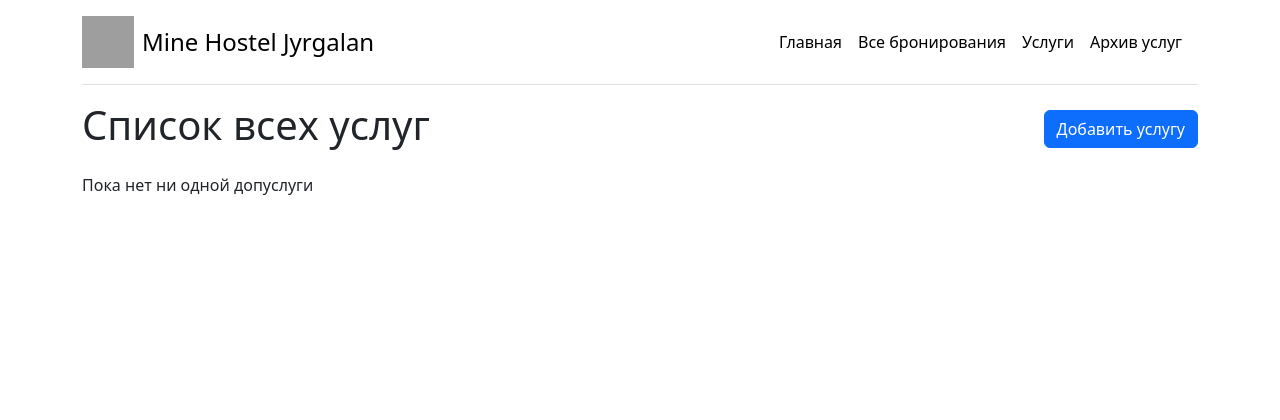
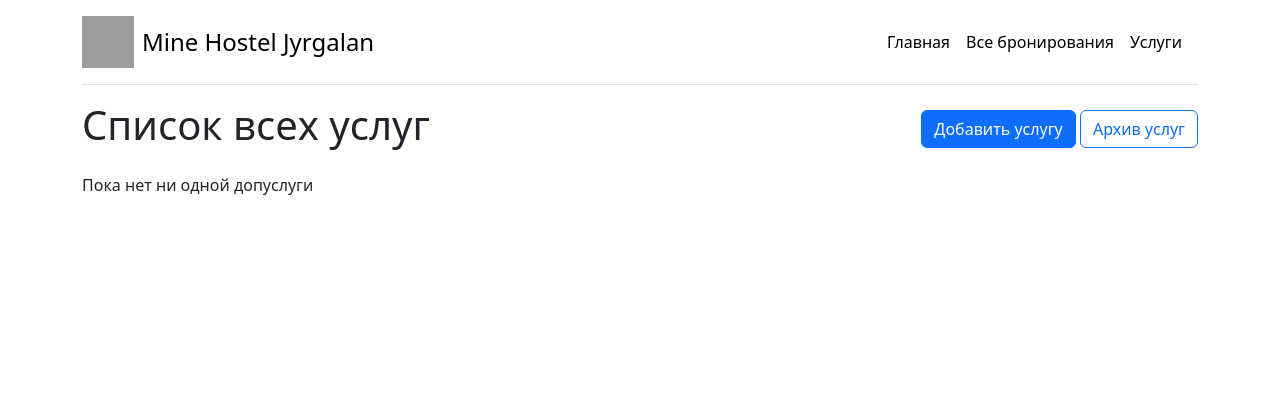
Before and after one commit to Boikomp/minehostel_app, a Flask app: page /services-list in a window 1280 px wide. Shown: the top 420 px of the page. Run offline with Flask 2, Linux system fonts and the light colour scheme; data that the repository does not hold is empty; some libraries are stand-ins or nearby versions; grey boxes are pictures that could not be loaded.

Commit message:
Перенес кнопку Архив услуг

```diff
--- a/reservations_app/templates/partials/header.html
+++ b/reservations_app/templates/partials/header.html
@@ -8,6 +8,5 @@
     <a class="me-3 py-2 link-body-emphasis text-decoration-none" href="{{ url_for('index') }}">Главная</a>
     <a class="me-3 py-2 link-body-emphasis text-decoration-none" href="{{ url_for('orders_all') }}">Все бронирования</a>
     <a class="me-3 py-2 link-body-emphasis text-decoration-none" href="{{ url_for('services_list') }}">Услуги</a>
-    <a class="me-3 py-2 link-body-emphasis text-decoration-none" href="{{ url_for('services_archive') }}">Архив услуг</a>
   </nav>
 </div>
--- a/reservations_app/templates/services_list.html
+++ b/reservations_app/templates/services_list.html
@@ -6,7 +6,10 @@
 
 <div class="d-flex justify-content-between align-items-center mb-3">
   <h1>Список всех услуг</h1>
-  <a href="{{ url_for('service_create') }}" class="btn btn-primary">Добавить услугу</a>
+  <div>
+    <a href="{{ url_for('service_create') }}" class="btn btn-primary">Добавить услугу</a>
+    <a href="{{ url_for('services_archive') }}" class="btn btn-outline-primary">Архив услуг</a>
+  </div>
 </div>
 
 {% with messages = get_flashed_messages(category_filter=["service-success"]) %}
```
